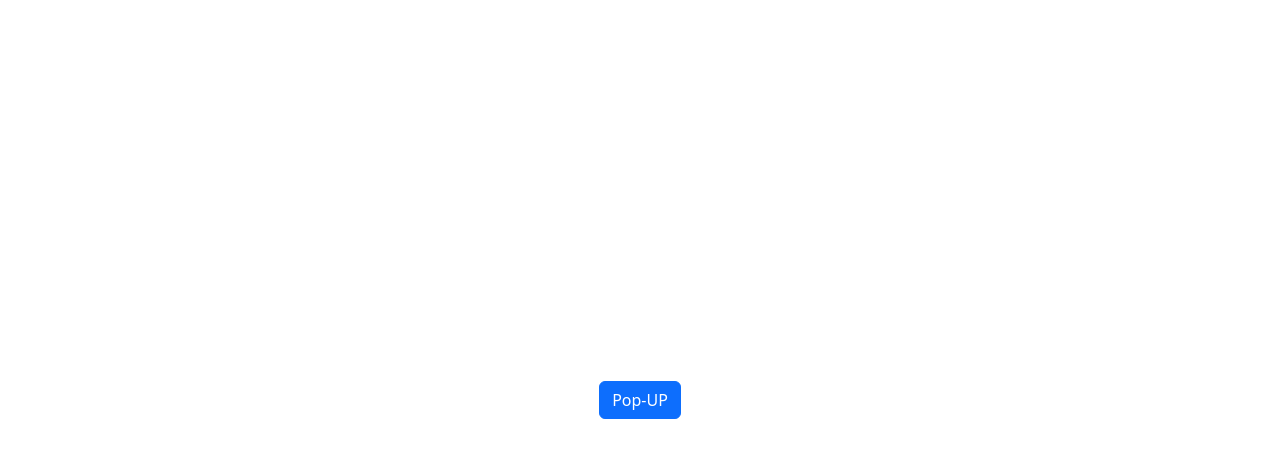
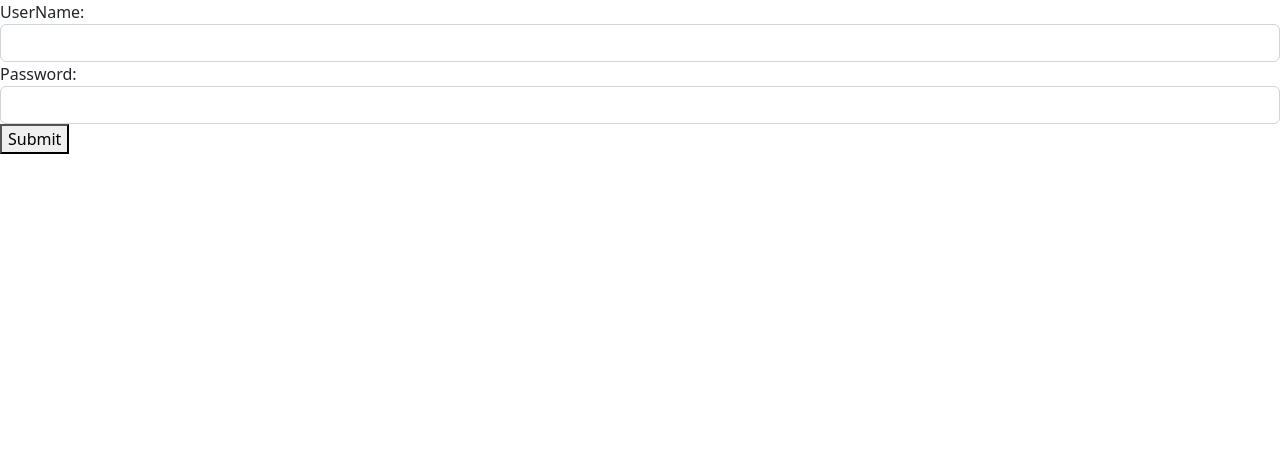
Before and after one commit to 148X1A0309/angular-ivy-rpwogt, an Angular app: page / in a window 1280 px wide. Shown: the top 458 px of the page. Built offline with nearby package versions, Linux system fonts and the light colour scheme.

Commit message:
2 files modified, 3 added

```diff
--- a/src/app/app.component.html
+++ b/src/app/app.component.html
@@ -3,4 +3,6 @@
 <!-- <app-tasks></app-tasks> -->
 <!-- CSS only -->
 
-<app-pop-up></app-pop-up>
+<!-- <app-pop-up></app-pop-up> -->
+
+<app-forms></app-forms>
--- /dev/null
+++ b/src/forms/forms.component.html
@@ -0,0 +1,5 @@
+<form [formGroup]="login">
+  UserName:<input type="text" class="form-control" formControlName="name">
+  Password:<input type="password" class="form-control" formControlName="password">
+  <button type="submit" class="btn-btn-primary" (click)="Submit()">Submit</button>
+</form>
--- /dev/null
+++ b/src/forms/forms.component.ts
@@ -0,0 +1,23 @@
+import { Component, OnInit} from '@angular/core';
+import { FormControl ,FormGroup} from '@angular/forms';
+
+
+@Component({
+  selector: 'app-forms',
+  templateUrl: './forms.component.html',
+  styleUrls: ['./forms.component.css']
+})
+export class FormsComponent implements OnInit {
+login=new FormGroup({
+  name:new FormControl(),
+  password:new FormControl()
+})
+
+  constructor() { }
+
+  ngOnInit() {
+  }
+  Submit(){
+console.log(this.login.controls.name);
+}
+}
```
Also changed, not shown: src/app/app.module.ts (+4 -3 lines), src/forms/forms.component.css (added).
